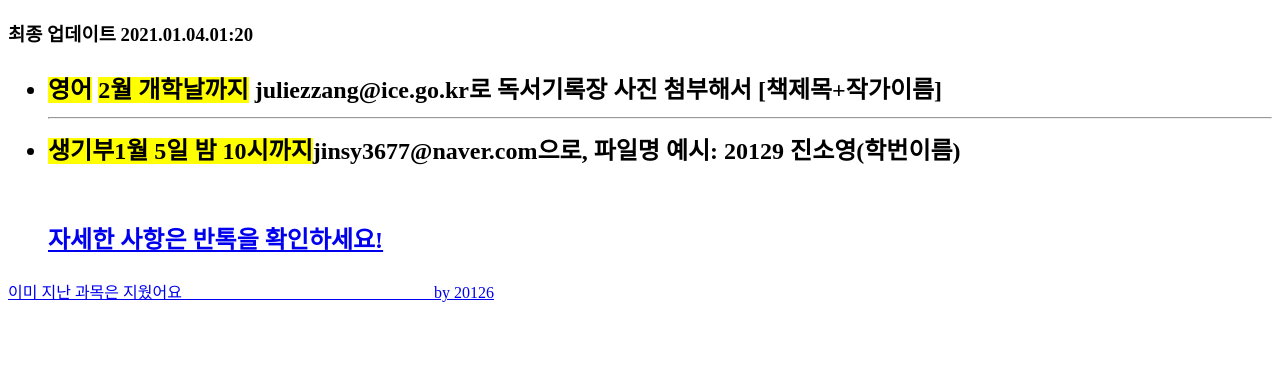
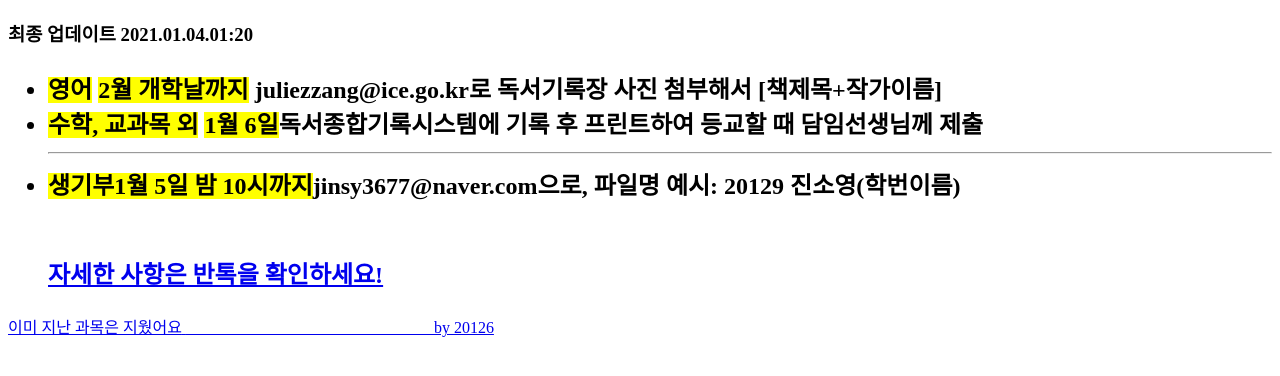
Before and after one commit to tmdgus3/cosh314, a plain HTML site: page index.html in a window 1280 px wide. Shown: the part 70-446 px from the top of the page. Drawn offline with Linux system fonts and the light colour scheme.

Commit message:
Update index.html

```diff
--- a/index.html
+++ b/index.html
@@ -11,6 +11,7 @@
       <h2>
       <ul>
 	 <li><span style="background-color:yellow">영어</span> <span style="background-color:yellow"> 2월 개학날까지</span> juliezzang@ice.go.kr로 독서기록장 사진 첨부해서 [책제목+작가이름]</li>
+	 <li><span style="background-color:yellow">수학, 교과목 외</span> <span style="background-color:yellow"> 1월 6일</span>독서종합기록시스템에 기록 후 프린트하여 등교할 때 담임선생님께 제출</li>
 
 	 <hr>
 	 <li><span style="background-color:yellow">생기부</span><span style="background-color:yellow">1월 5일 밤 10시까지</span>jinsy3677@naver.com으로, 파일명 예시: 20129 진소영(학번이름)</li>
```
